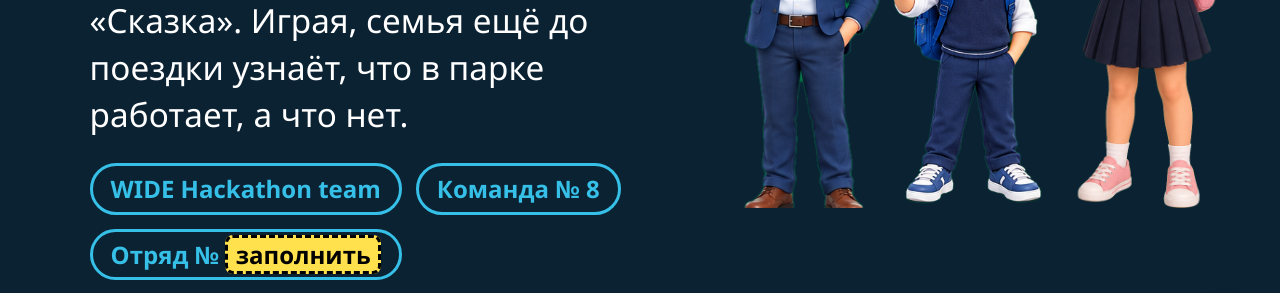
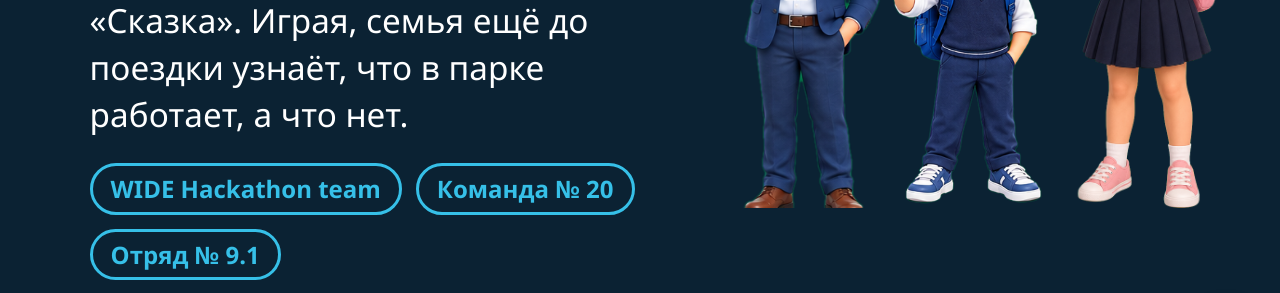
Before and after one commit to artemvorkachev-jpg/park_skazka, a plain HTML site: page v1/Хакатон 2026/Защита/Команда — Хранитель Сказки/index.html in a window 1280 px wide. Shown: the part 412-705 px from the top of the page. Drawn offline with Linux system fonts and the light colour scheme.

Commit message:
И в v1-лендинге команда № 20, отряд № 9.1 (по свежим текстам коммита 1d7ba2e)

```diff
--- a/v1/Хакатон 2026/Защита/Команда — Хранитель Сказки/index.html
+++ b/v1/Хакатон 2026/Защита/Команда — Хранитель Сказки/index.html
@@ -201,7 +201,7 @@ th{background:var(--navy);color:var(--white);font-size:22px;text-transform:upper
 <script>
 /* Заполните значения — жёлтые поля исчезнут. Пустая строка = «ещё не заполнено». */
 const CFG = {
-  teamNo: '8', squadNo: '',
+  teamNo: '20', squadNo: '9.1',
   testedCount: 'около 15 человек',
   t1who: 'Трекер и вожатая', t1saw: 'Дали советы по дизайну. Кнопки и карточки казались неактивными: непонятно, можно ли их нажать.', t1fix: 'Убрали серые кнопки. Теперь рядом написано, почему нельзя нажать и что делать: например, «нужно ещё 110 монет» или «аттракцион на ремонте».',
   t2who: 'Члены семей', t2saw: 'Сюжет казался непонятным: что делать дальше и зачем.', t2fix: 'Добавили карточку «Что делать сейчас», пронумеровали главы квеста и объяснили сюжет игры в три шага.',
```
